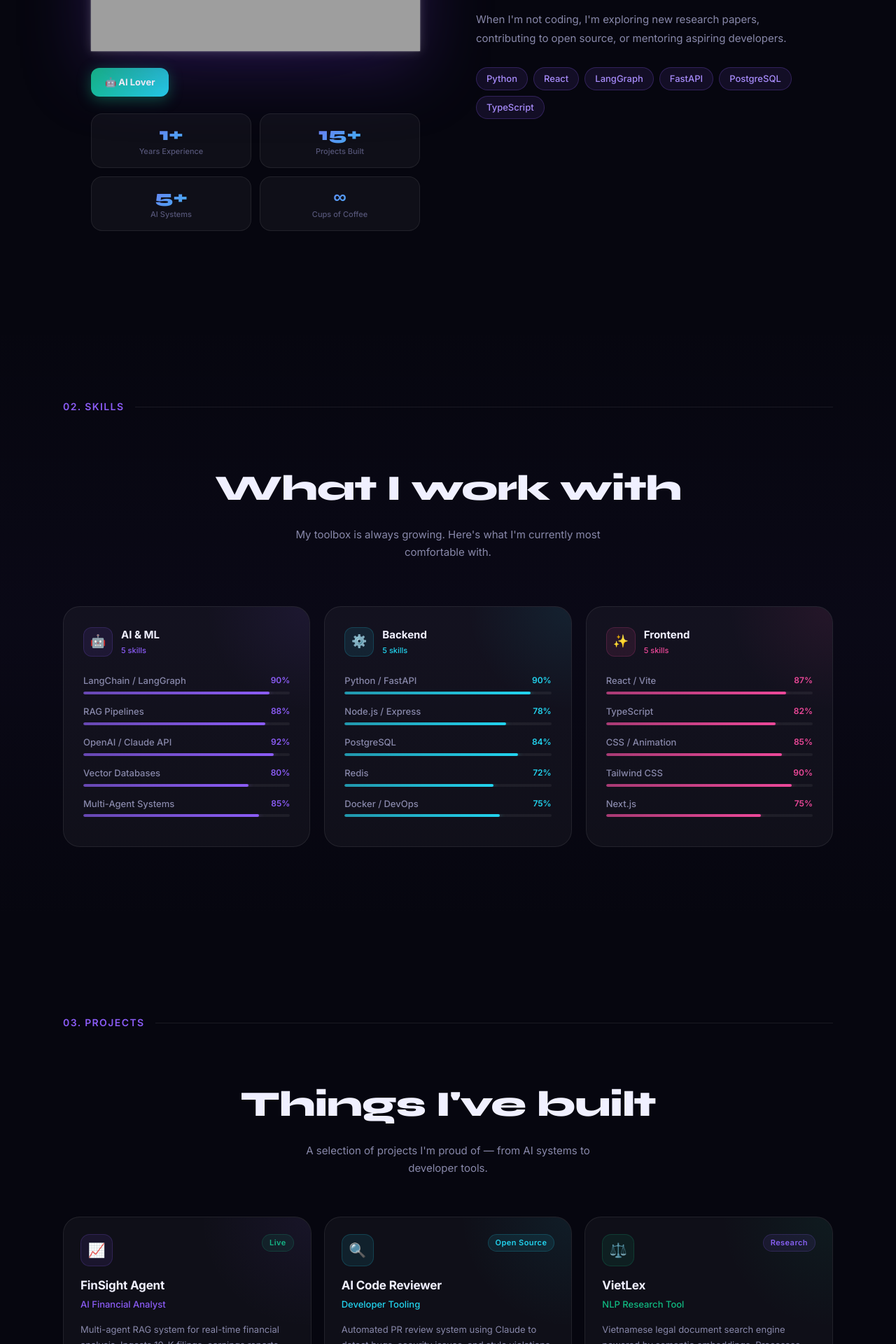
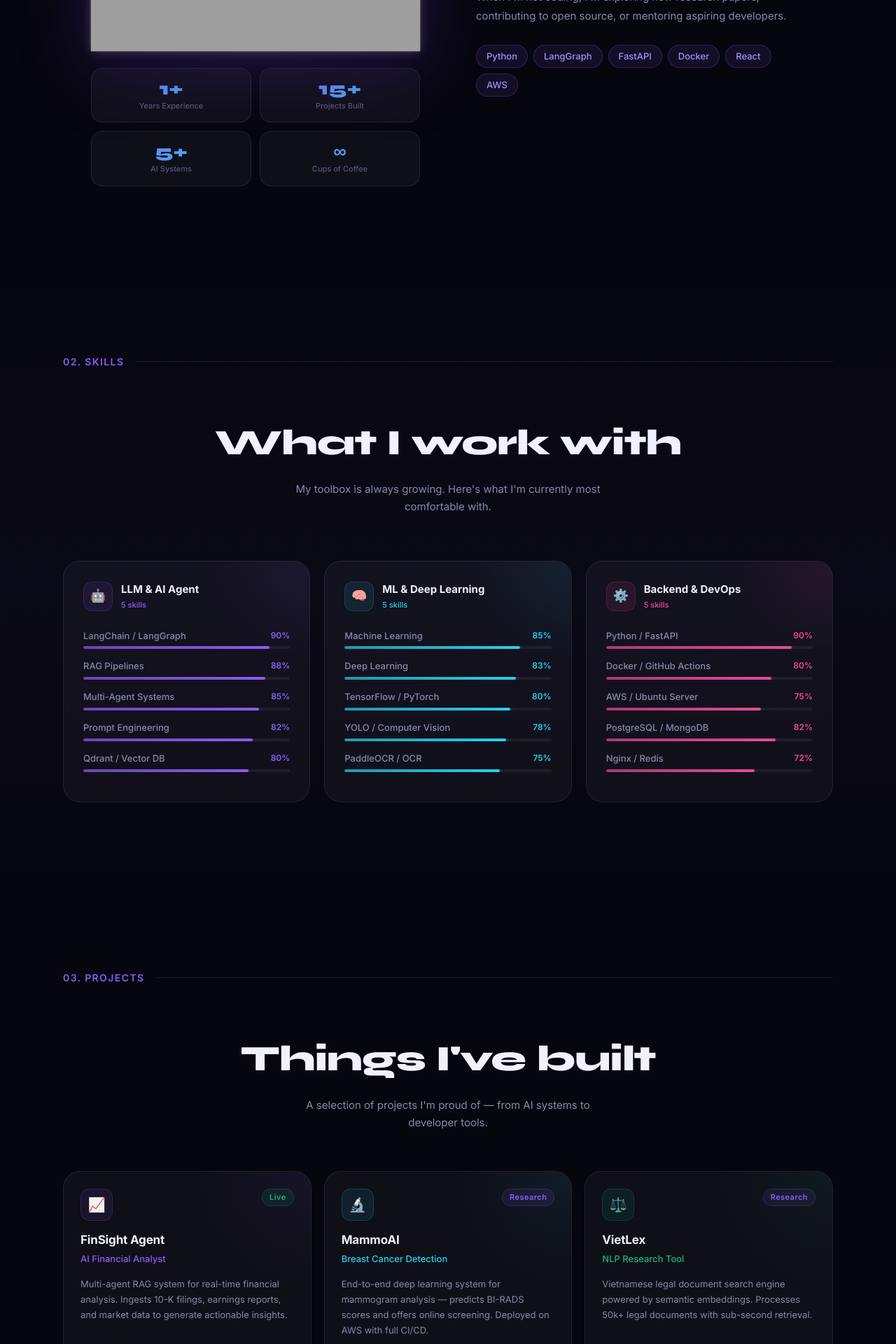
Before and after one commit to phanminhtai23/dotme, a React (Vite) app: page / in a window 1280 px wide. Shown: the part 1560-3480 px from the top of the page at 70% size. Built offline with nearby package versions, Linux system fonts and the light colour scheme; grey boxes are pictures that could not be loaded.

Commit message:
feat: update portfolio to match CV -- remove AI Lover badge, align skills (LLM/ML/DevOps), swap AI Code Reviewer for MammoAI, fix FinSight tags (Qdrant)

```diff
--- a/src/components/About.jsx
+++ b/src/components/About.jsx
@@ -64,19 +64,6 @@ export default function About() {
             </div>
           </div>
 
-          {/* Badge bên dưới ảnh */}
-          <div style={{ display:'flex', justifyContent: isMobile ? 'center' : 'flex-start' }}>
-            <span style={{
-              display:'inline-flex', alignItems:'center', gap:7,
-              background:'linear-gradient(135deg,#10B981,#22D3EE)',
-              borderRadius:12, padding:'10px 20px',
-              fontSize:13, fontWeight:700, color:'#fff',
-              boxShadow:'0 4px 20px rgba(16,185,129,0.4)',
-            }}>
-              🤖 AI Lover
-            </span>
-          </div>
-
           {/* Stats grid */}
           <div style={{ display:'grid', gridTemplateColumns:'1fr 1fr', gap:12, width:'100%' }}>
             {statValues.map((val, i) => (
@@ -104,7 +91,7 @@ export default function About() {
             ))}
           </div>
           <div style={{ display:'flex', flexWrap:'wrap', gap:8, marginTop:28, justifyContent: isMobile ? 'center' : 'flex-start' }}>
-            {['Python', 'React', 'LangGraph', 'FastAPI', 'PostgreSQL', 'TypeScript'].map(tag => (
+            {['Python', 'LangGraph', 'FastAPI', 'Docker', 'React', 'AWS'].map(tag => (
               <span key={tag} style={{ background:'rgba(139,92,246,0.1)', border:'1px solid rgba(139,92,246,0.25)', color:'#a78bfa', borderRadius:'var(--radius-full)', padding:'5px 14px', fontSize:13, fontWeight:500 }}>{tag}</span>
             ))}
           </div>
--- a/src/components/Projects.jsx
+++ b/src/components/Projects.jsx
@@ -10,19 +10,19 @@ const projects = [
       vi: 'Hệ thống multi-agent RAG phân tích tài chính thời gian thực. Xử lý báo cáo 10-K, kết quả kinh doanh và dữ liệu thị trường để tạo ra các nhận định hữu ích.',
       en: 'Multi-agent RAG system for real-time financial analysis. Ingests 10-K filings, earnings reports, and market data to generate actionable insights.',
     },
-    tags: ['LangGraph', 'FastAPI', 'pgvector', 'React', 'Claude'],
+    tags: ['LangGraph', 'FastAPI', 'Qdrant', 'React', 'Claude'],
     color: '#8B5CF6', icon: '📈', status: 'Live', year: '2026',
-    links: { live: 'https://finsightagent.tech', github: 'https://github.com/phanminhtai23' },
+    links: { live: 'https://finsightagent.tech', github: 'https://github.com/phanminhtai23/finsight-agentic-production' },
   },
   {
-    id: 2, title: 'AI Code Reviewer', subtitle: { vi: 'Công cụ lập trình', en: 'Developer Tooling' },
+    id: 2, title: 'MammoAI', subtitle: { vi: 'Phát hiện ung thư vú AI', en: 'Breast Cancer Detection' },
     description: {
-      vi: 'Hệ thống review PR tự động dùng Claude để phát hiện lỗi, vấn đề bảo mật và vi phạm style. Tích hợp với GitHub Actions.',
-      en: 'Automated PR review system using Claude to detect bugs, security issues, and style violations. Integrates with GitHub Actions.',
+      vi: 'Hệ thống deep learning đầu cuối phân tích ảnh chụp vú (mammogram) để dự đoán BI-RADS và tư vấn sàng lọc online. Triển khai trên AWS với CI/CD tự động.',
+      en: 'End-to-end deep learning system for mammogram analysis — predicts BI-RADS scores and offers online screening. Deployed on AWS with full CI/CD.',
     },
-    tags: ['Python', 'Claude API', 'GitHub Actions', 'FastAPI'],
-    color: '#22D3EE', icon: '🔍', status: 'Open Source', year: '2026',
-    links: { live: null, github: '#' },
+    tags: ['Python', 'PyTorch', 'FastAPI', 'Docker', 'AWS'],
+    color: '#22D3EE', icon: '🔬', status: 'Research', year: '2025',
+    links: { live: null, github: 'https://github.com/phanminhtai23/BE_MammoAI' },
   },
   {
     id: 3, title: 'VietLex', subtitle: { vi: 'Công cụ nghiên cứu NLP', en: 'NLP Research Tool' },
--- a/src/components/Skills.jsx
+++ b/src/components/Skills.jsx
@@ -5,33 +5,33 @@ import { t } from '../i18n'
 
 const skillGroups = [
   {
-    category: { vi: 'AI & ML', en: 'AI & ML' }, icon: '🤖', color: '#8B5CF6',
+    category: { vi: 'LLM & AI Agent', en: 'LLM & AI Agent' }, icon: '🤖', color: '#8B5CF6',
     skills: [
       { name: 'LangChain / LangGraph', level: 90 },
       { name: 'RAG Pipelines', level: 88 },
-      { name: 'OpenAI / Claude API', level: 92 },
-      { name: 'Vector Databases', level: 80 },
       { name: 'Multi-Agent Systems', level: 85 },
+      { name: 'Prompt Engineering', level: 82 },
+      { name: 'Qdrant / Vector DB', level: 80 },
     ],
   },
   {
-    category: { vi: 'Backend', en: 'Backend' }, icon: '⚙️', color: '#22D3EE',
+    category: { vi: 'ML & Deep Learning', en: 'ML & Deep Learning' }, icon: '🧠', color: '#22D3EE',
     skills: [
-      { name: 'Python / FastAPI', level: 90 },
-      { name: 'Node.js / Express', level: 78 },
-      { name: 'PostgreSQL', level: 84 },
-      { name: 'Redis', level: 72 },
-      { name: 'Docker / DevOps', level: 75 },
+      { name: 'Machine Learning', level: 85 },
+      { name: 'Deep Learning', level: 83 },
+      { name: 'TensorFlow / PyTorch', level: 80 },
+      { name: 'YOLO / Computer Vision', level: 78 },
+      { name: 'PaddleOCR / OCR', level: 75 },
     ],
   },
   {
-    category: { vi: 'Frontend', en: 'Frontend' }, icon: '✨', color: '#EC4899',
+    category: { vi: 'Backend & DevOps', en: 'Backend & DevOps' }, icon: '⚙️', color: '#EC4899',
     skills: [
-      { name: 'React / Vite', level: 87 },
-      { name: 'TypeScript', level: 82 },
-      { name: 'CSS / Animation', level: 85 },
-      { name: 'Tailwind CSS', level: 90 },
-      { name: 'Next.js', level: 75 },
+      { name: 'Python / FastAPI', level: 90 },
+      { name: 'Docker / GitHub Actions', level: 80 },
+      { name: 'AWS / Ubuntu Server', level: 75 },
+      { name: 'PostgreSQL / MongoDB', level: 82 },
+      { name: 'Nginx / Redis', level: 72 },
     ],
   },
 ]
```
